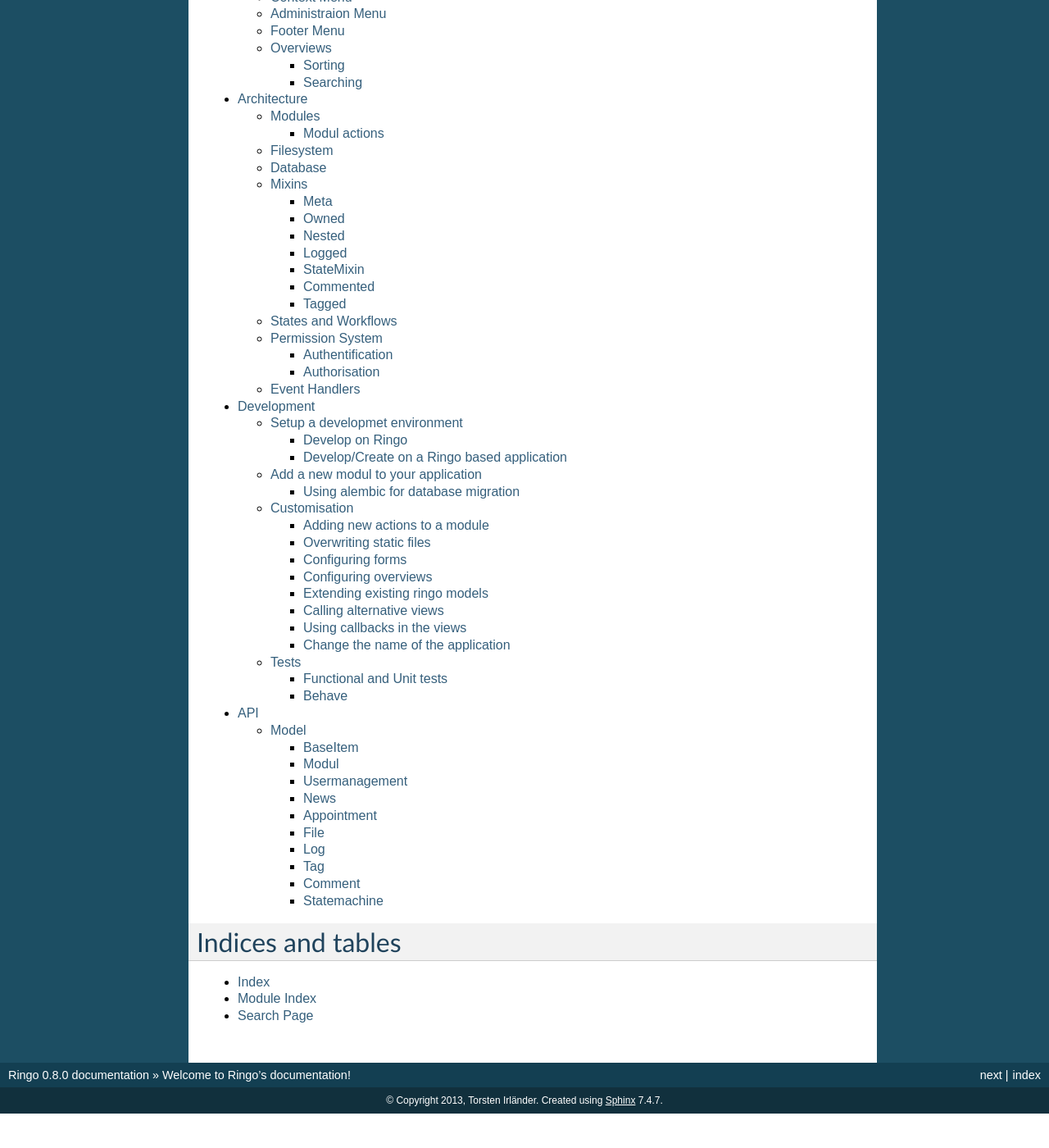
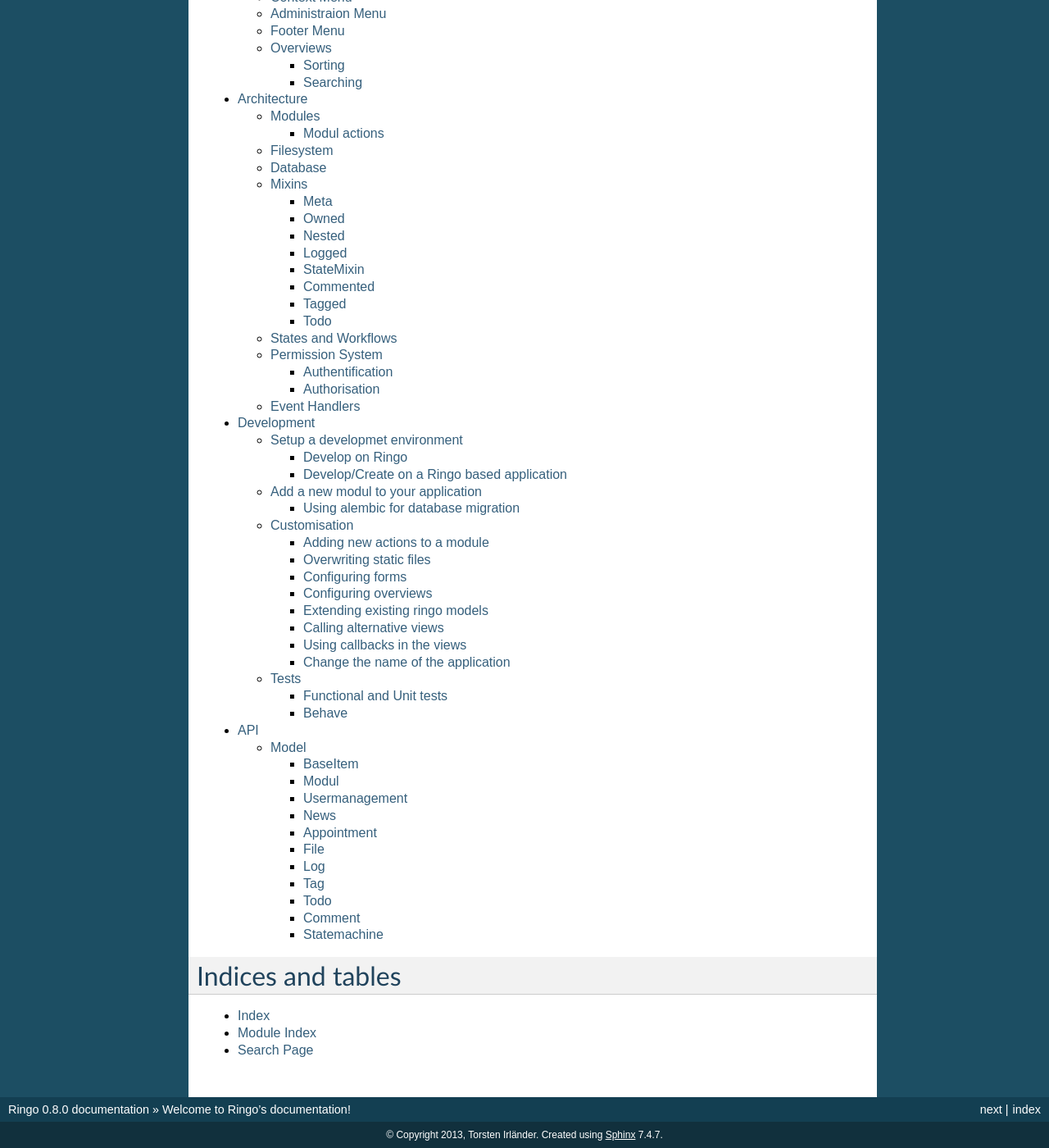
Before and after one commit to ringo-framework/ringo, a Sphinx documentation site: the page built from docs/source/index.rst, in a window 1280 px wide and 1400 px high, scrolled down 371 px. Shown: the whole window at 82% size. Built offline with Sphinx 7.4.7, drawn with Linux system fonts in a browser that asks for light colours; formulas are drawn with MathJax 3; before the commit the page ends 1729 px from its top, so only the background shows below that.

Commit message:
Added todo to documentation

```diff
--- a/docs/source/api.rst
+++ b/docs/source/api.rst
@@ -40,6 +40,10 @@
 ---
 .. autoclass:: ringo.model.tag.Tag
 
+Todo
+----
+.. autoclass:: ringo.model.tag.Todo
+
 Comment
 -------
 .. autoclass:: ringo.model.comment.Comment
--- a/docs/source/architecture.rst
+++ b/docs/source/architecture.rst
@@ -221,6 +221,10 @@
 ------
 .. autoclass:: ringo.model.mixins.Tagged
 
+Todo
+----
+.. autoclass:: ringo.model.mixins.Todo
+
 States and Workflows
 ====================
 .. automodule:: ringo.model.statemachine
```
